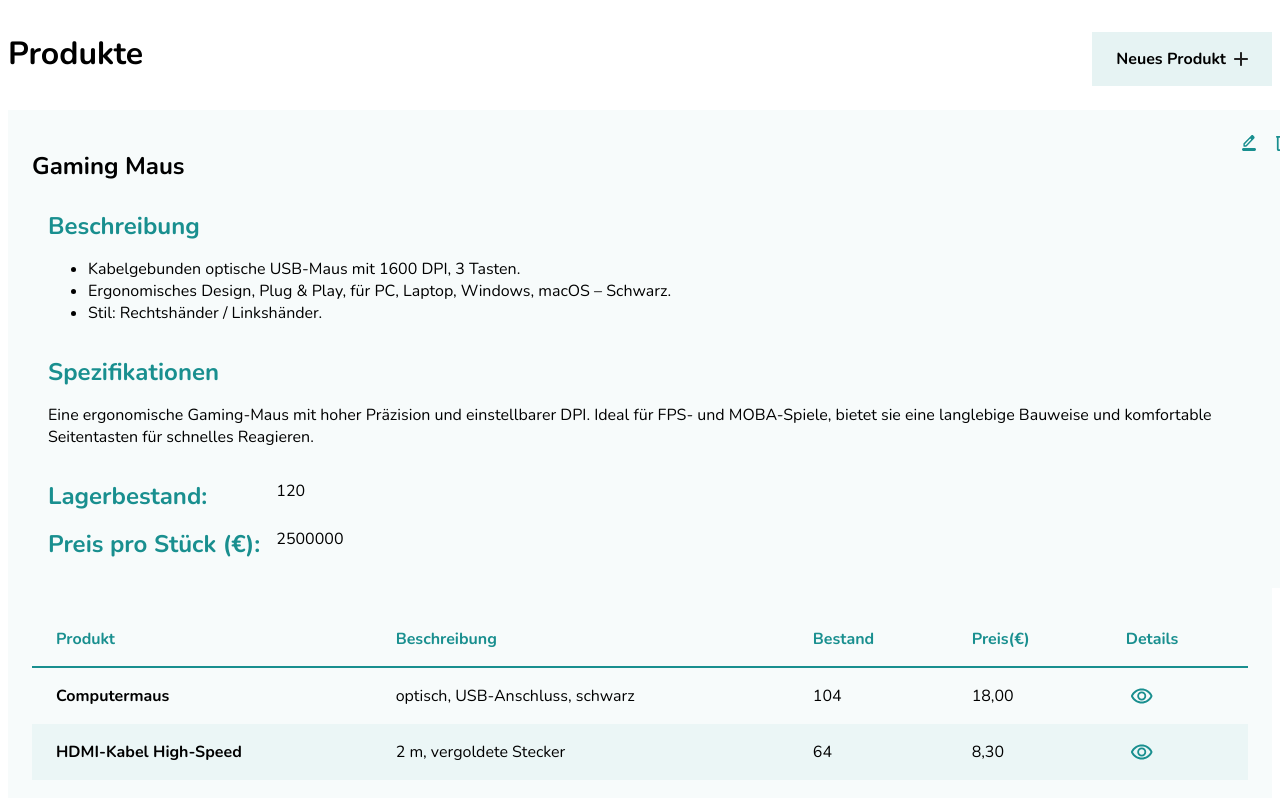
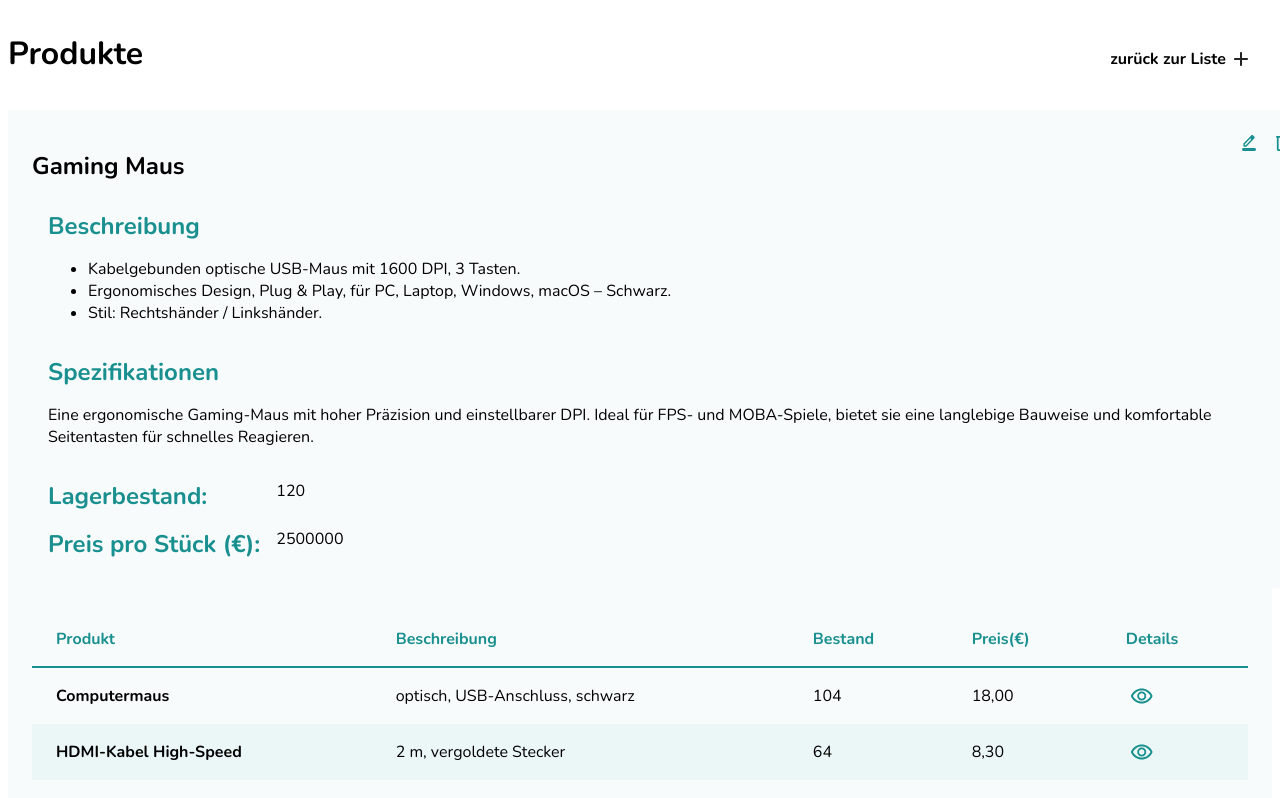
Before and after one commit to ChristopherBraun196/product-list, an Angular app in the folder product-list/: page / in a window 1280 px wide. Shown: the top 798 px of the page. Built offline with nearby package versions, Linux system fonts and the light colour scheme.

Commit message:
Header: Propertybinding (Classes anpassen)

```diff
--- a/product-list/src/app/layout/header/header.html
+++ b/product-list/src/app/layout/header/header.html
@@ -1,7 +1,7 @@
 <header class="main-header">
   <h1 class="main-header__title">Produkte</h1>
-  <a class="btn btn--primary">
-    <span>Neues Produkt</span>
+  <a class="btn" [class.btn--primary]="path == ''" [class.btn--secondary]="path == 'detail'">
+    <span>{{btn_text}}</span>
     <svg xmlns="http://www.w3.org/2000/svg" width="14" height="14" viewBox="0 0 14 14" fill="none">
       <path
         d="M6 8H1C0.716667 8 0.479167 7.90417 0.2875 7.7125C0.0958333 7.52083 0 7.28333
--- a/product-list/src/app/layout/header/header.ts
+++ b/product-list/src/app/layout/header/header.ts
@@ -1,5 +1,4 @@
 import { Component } from '@angular/core';
-
 
 @Component({
   selector: 'app-header',
@@ -9,4 +8,13 @@ import { Component } from '@angular/core';
 })
 export class Header {
 
+  path = '';
+  btn_text = "Neues Produkt";
+
+  ngOnInit() {
+    this.path = 'detail';
+    if(this.path == "detail"){
+      this.btn_text = "zurück zur Liste";
+    }
+  }
 }
```
